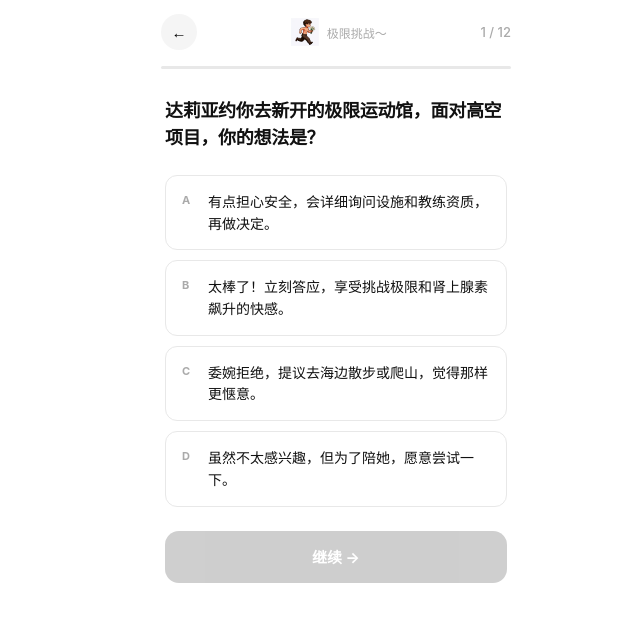
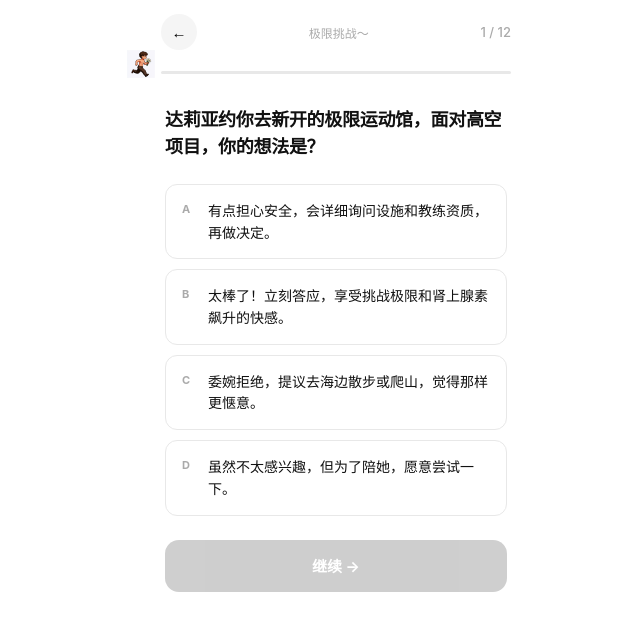
Before and after one commit to Azeen999/yhsjti, a plain HTML site: page index.html in a window 1280 px wide. Both pictures are taken after a click on the button "开始测试". Shown: the whole page, without its empty margins (304-944 px from the left). Drawn offline with Linux system fonts and the light colour scheme.

Commit message:
fix: 跑动GIF跟随进度条前端移动

```diff
--- a/index.html
+++ b/index.html
@@ -85,6 +85,10 @@
 
     .quiz-running-gif {
       width: 28px; height: 28px; object-fit: contain;
+      position: absolute; top: 50%; transform: translateY(-50%);
+      transition: left 0.4s ease; z-index: 2;
+      /* start off-screen left */
+      left: -14px;
     }
 
     .quiz-bubble {
@@ -93,9 +97,18 @@
 
     .quiz-counter { font-size: 13px; color: var(--gray-3); font-weight: 500; flex-shrink: 0; }
 
-    .progress-wrap { padding: 16px 20px 0; }
-    .progress-track { height: 3px; background: var(--gray-2); border-radius: 2px; overflow: hidden; }
-    .progress-fill { height: 100%; background: var(--black); border-radius: 2px; transition: width 0.4s ease; width: 0%; }
+    .progress-wrap {
+      padding: 16px 20px 0;
+      position: relative; height: 28px; display: flex; align-items: center;
+    }
+    .progress-track {
+      height: 3px; background: var(--gray-2); border-radius: 2px;
+      overflow: visible; width: 100%; position: relative;
+    }
+    .progress-fill {
+      height: 100%; background: var(--black); border-radius: 2px;
+      transition: width 0.4s ease; width: 0%;
+    }
 
     .quiz-body { padding: 28px 24px 0; }
 
@@ -209,13 +222,13 @@
     <div class="quiz-header">
       <button class="btn-back" onclick="goBack()">←</button>
       <div class="quiz-header-center">
-        <img class="quiz-running-gif" id="quiz-running-gif" src="img/跑动.gif" alt="">
         <span class="quiz-bubble" id="quiz-bubble">认真想哦～</span>
       </div>
       <span class="quiz-counter" id="quiz-counter">1 / 12</span>
     </div>
-    <div class="progress-wrap">
+    <div class="progress-wrap" id="progress-wrap">
       <div class="progress-track"><div class="progress-fill" id="progress-fill"></div></div>
+      <img class="quiz-running-gif" id="quiz-running-gif" src="img/跑动.gif" alt="">
     </div>
     <div class="quiz-body">
       <div class="question-text" id="question-text"></div>
@@ -439,8 +452,14 @@
       const total = questions.length;
       document.getElementById('quiz-counter').textContent = `${currentQ + 1} / ${total}`;
       document.getElementById('progress-fill').style.width = `${(currentQ / total) * 100}%`;
-      document.getElementById('quiz-running-gif').src = `img/跑动.gif?t=${Date.now()}`;
       document.getElementById('quiz-bubble').textContent = q.bubble;
+      // 定位跑动GIF到进度条前端（进度条有左右各20px padding）
+      const wrap = document.getElementById('progress-wrap');
+      const gif = document.getElementById('quiz-running-gif');
+      const pct = currentQ / total;
+      const wrapW = wrap.clientWidth;
+      // 进度条有效宽度 = wrapWidth - 40px（左右各20px padding）
+      gif.style.left = `${pct * (wrapW - 40) - 14}px`;
       document.getElementById('question-text').textContent = q.text;
 
       const container = document.getElementById('options-container');
```
